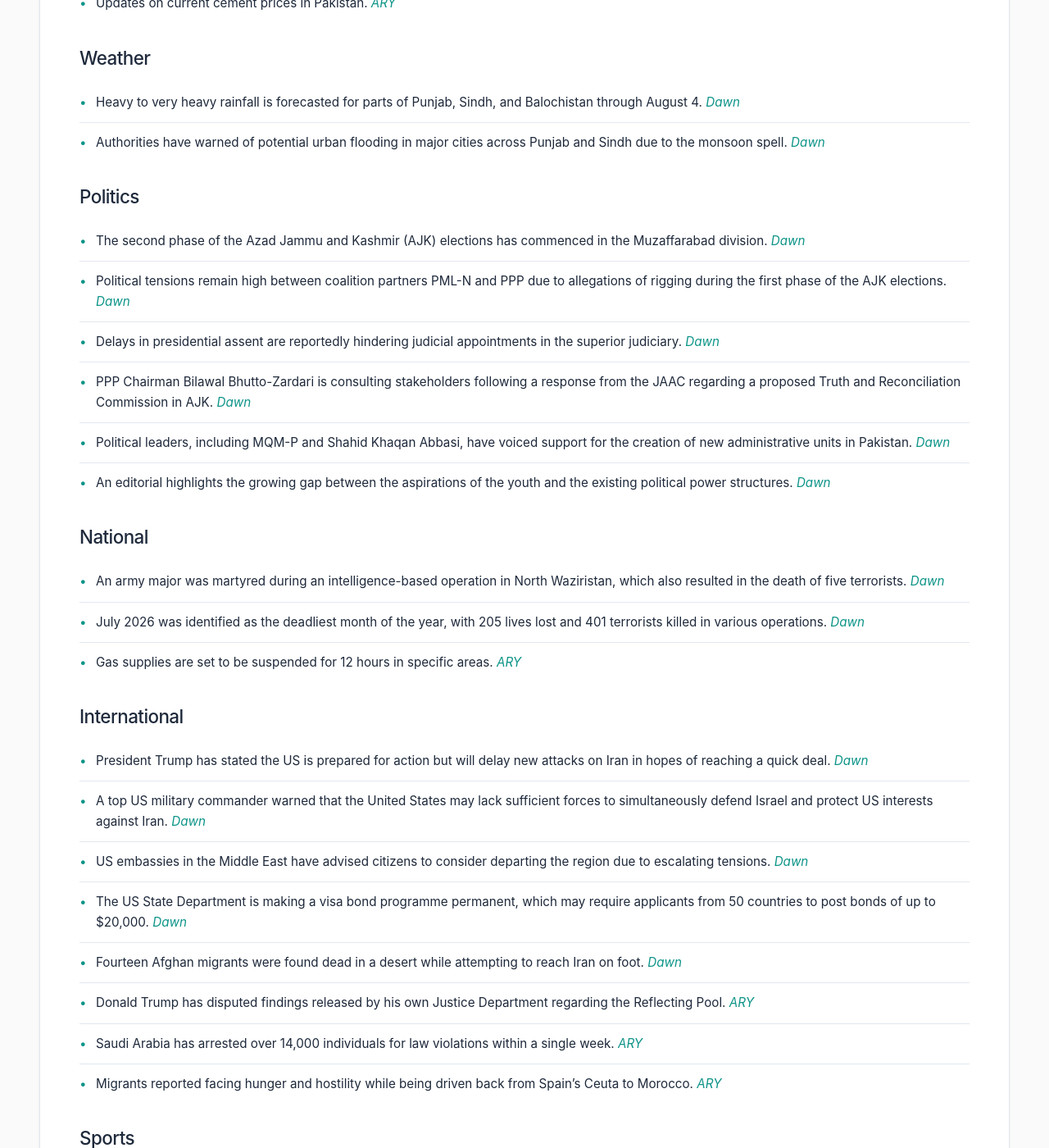
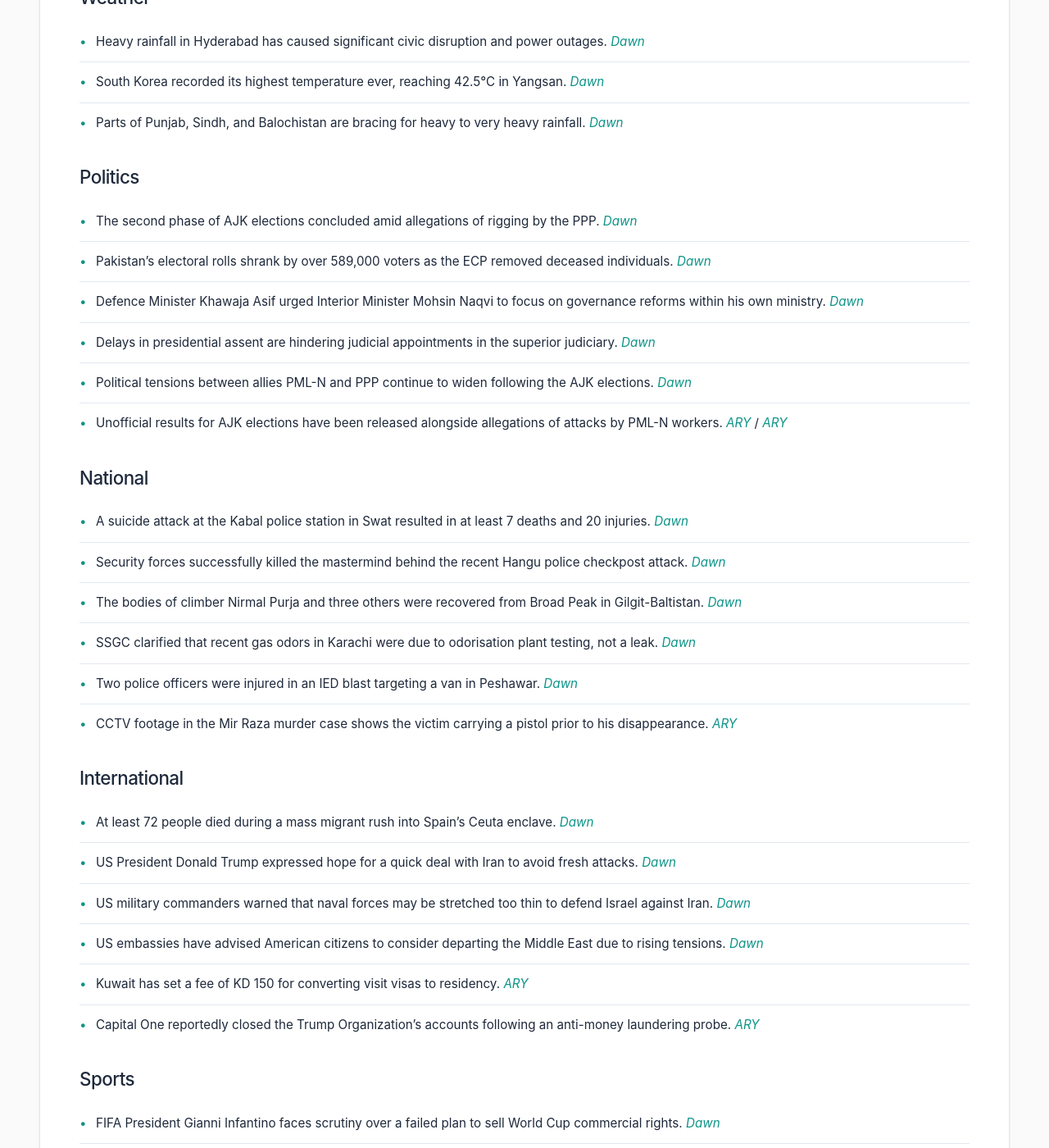
Before and after one commit to zsubzwary/news, a Jekyll site: the page built from en/index.md, in a window 1280 px wide and 1400 px high, scrolled down 598 px. Shown: the whole window at 82% size. Built offline with Jekyll 4.4.1, drawn with Linux system fonts in a browser that asks for light colours; some web fonts are replaced; comment, search, counter and statistics services are not loaded; some of the changed text lies outside the part shown.

Commit message:
DateTime; 2026-08-02T16:03:22.667Z

```diff
--- a/en/index.md
+++ b/en/index.md
@@ -4,47 +4,51 @@ title: Pakistan News Briefing
 lang: en
 ---
 
-Published at: 02-Aug-2026 09:03PKT
+Published at: 02-Aug-2026 21:03PKT
 
-Time to read: 4 mins
+Time to read: 3 mins
 
 ### Economy
-- Iranian oil smuggling has reportedly declined by 60% following incidents where tankers were hit in Balochistan. *[Dawn](https://www.dawn.com/news/2020065/iranian-oil-smuggling-drops-60pc-claim-sources)*
-- Debates continue regarding Pakistan's auto industry policy, balancing the need for lower tariffs against manufacturer concerns over job losses and investments. *[Dawn](https://www.dawn.com/news/2020071/rethinking-the-auto-policy)*
-- Updates on current cement prices in Pakistan. *[ARY](https://arynews.tv/cement-price-in-pakistan-today-august-1-2026)*
+- Pakistan's textile trade is facing reputational challenges in Europe regarding labor standards. *[Dawn](https://www.dawn.com/news/2020141/guilty-until-proven-innocent-pakistans-textile-trade-on-trial)*
+- Smuggling of Iranian oil in Balochistan has seen a 60% decline following attacks on tankers. *[Dawn](https://www.dawn.com/news/2020065/iranian-oil-smuggling-drops-60pc-claim-sources)*
 
 ### Weather
-- Heavy to very heavy rainfall is forecasted for parts of Punjab, Sindh, and Balochistan through August 4. *[Dawn](https://www.dawn.com/news/2020036/most-parts-of-country-brace-for-heavy-rains)*
-- Authorities have warned of potential urban flooding in major cities across Punjab and Sindh due to the monsoon spell. *[Dawn](https://www.dawn.com/news/2020068/urban-flooding)*
+- Heavy rainfall in Hyderabad has caused significant civic disruption and power outages. *[Dawn](https://www.dawn.com/news/2020152/routine-life-disrupted-in-hyderabad-after-rain-lashes-city)*
+- South Korea recorded its highest temperature ever, reaching 42.5°C in Yangsan. *[Dawn](https://www.dawn.com/news/2020115/south-korea-records-its-highest-ever-temperature-of-425c)*
+- Parts of Punjab, Sindh, and Balochistan are bracing for heavy to very heavy rainfall. *[Dawn](https://www.dawn.com/news/2020036/most-parts-of-country-brace-for-heavy-rains)*
 
 ### Politics
-- The second phase of the Azad Jammu and Kashmir (AJK) elections has commenced in the Muzaffarabad division. *[Dawn](https://www.dawn.com/news/2020095/second-phase-of-ajk-polls-begins-in-muzaffarabad-division)*
-- Political tensions remain high between coalition partners PML-N and PPP due to allegations of rigging during the first phase of the AJK elections. *[Dawn](https://www.dawn.com/news/2020046/allies-rift-continues-to-widen-as-ajk-polls-enter-2nd-phase)*
-- Delays in presidential assent are reportedly hindering judicial appointments in the superior judiciary. *[Dawn](https://www.dawn.com/news/2020043/presidential-nod-delay-hits-judiciary-appointments)*
-- PPP Chairman Bilawal Bhutto-Zardari is consulting stakeholders following a response from the JAAC regarding a proposed Truth and Reconciliation Commission in AJK. *[Dawn](https://www.dawn.com/news/2019950/bilawal-receives-jaac-response-on-reconciliation-commission-says-ajk-pm-to-consult-stakeholders-on-way-forward)*
-- Political leaders, including MQM-P and Shahid Khaqan Abbasi, have voiced support for the creation of new administrative units in Pakistan. *[Dawn](https://www.dawn.com/news/2019935/enough-is-enough-mqm-p-leaders-shahid-khaqan-back-creation-of-new-administrative-units)*
-- An editorial highlights the growing gap between the aspirations of the youth and the existing political power structures. *[Dawn](https://www.dawn.com/news/2020076/power-and-youth)*
+- The second phase of AJK elections concluded amid allegations of rigging by the PPP. *[Dawn](https://www.dawn.com/news/2020095/second-phase-of-ajk-polls-conclude-amid-renewed-rigging-allegations-by-ppp)*
+- Pakistan's electoral rolls shrank by over 589,000 voters as the ECP removed deceased individuals. *[Dawn](https://www.dawn.com/news/2020147/electoral-rolls-shrink-by-589458-in-less-than-two-months-as-ecp-removes-1.48m-deceased-voters)*
+- Defence Minister Khawaja Asif urged Interior Minister Mohsin Naqvi to focus on governance reforms within his own ministry. *[Dawn](https://www.dawn.com/news/2020112/asif-reacts-to-naqvis-call-for-governance-reset-urges-him-to-begin-with-his-own-ministry-or-pcb)*
+- Delays in presidential assent are hindering judicial appointments in the superior judiciary. *[Dawn](https://www.dawn.com/news/2020043/presidential-nod-delay-hits-judiciary-appointments)*
+- Political tensions between allies PML-N and PPP continue to widen following the AJK elections. *[Dawn](https://www.dawn.com/news/2020046/allies-rift-continues-to-widen-as-ajk-polls-enter-2nd-phase)*
+- Unofficial results for AJK elections have been released alongside allegations of attacks by PML-N workers. *[ARY](https://arynews.tv/ajk-elections-phase-ii-unofficial-results)* / *[ARY](https://arynews.tv/ajk-elections-latif-akbar-alleges-attack-by-pml-n-workers)*
 
 ### National
-- An army major was martyred during an intelligence-based operation in North Waziristan, which also resulted in the death of five terrorists. *[Dawn](https://www.dawn.com/news/2019936/army-major-martyred-in-north-waziristan-ibo-ispr)*
-- July 2026 was identified as the deadliest month of the year, with 205 lives lost and 401 terrorists killed in various operations. *[Dawn](https://www.dawn.com/news/2019937/july-deadliest-month-of-2026-as-205-lives-lost-401-terrorists-killed-picss)*
-- Gas supplies are set to be suspended for 12 hours in specific areas. *[ARY](https://arynews.tv/gas-supply-to-be-suspended-in-these-areas-for-12-hours)*
+- A suicide attack at the Kabal police station in Swat resulted in at least 7 deaths and 20 injuries. *[Dawn](https://www.dawn.com/news/2020154/at-least-7-killed-20-injured-in-suicide-attack-on-kabal-police-station-in-swat)*
+- Security forces successfully killed the mastermind behind the recent Hangu police checkpost attack. *[Dawn](https://www.dawn.com/news/2020144/security-forces-kill-mastermind-of-hangu-police-checkpost-attack-sources)*
+- The bodies of climber Nirmal Purja and three others were recovered from Broad Peak in Gilgit-Baltistan. *[Dawn](https://www.dawn.com/news/2020134/bodies-of-nepalese-climber-nirmal-purja-3-other-mountaineers-recovered-on-broad-peak-alpine-club)*
+- SSGC clarified that recent gas odors in Karachi were due to odorisation plant testing, not a leak. *[Dawn](https://www.dawn.com/news/2020140/ssgc-assures-citizens-there-is-no-gas-leak-says-odourisation-plant-testing-led-to-complaints)*
+- Two police officers were injured in an IED blast targeting a van in Peshawar. *[Dawn](https://www.dawn.com/news/2020137/2-cops-injured-in-ied-blast-targeting-police-van-in-peshawar)*
+- CCTV footage in the Mir Raza murder case shows the victim carrying a pistol prior to his disappearance. *[ARY](https://arynews.tv/mir-raza-murder-case-cctv-shows-victim-carrying-pistol)*
 
 ### International
-- President Trump has stated the US is prepared for action but will delay new attacks on Iran in hopes of reaching a quick deal. *[Dawn](https://www.dawn.com/news/2020104/trump-says-us-locked-and-loaded-but-will-hold-off-on-fresh-iran-attack-in-hope-of-quick-deal)*
-- A top US military commander warned that the United States may lack sufficient forces to simultaneously defend Israel and protect US interests against Iran. *[Dawn](https://www.dawn.com/news/2020037/us-may-not-have-enough-forces-to-defend-israel-against-iran)*
-- US embassies in the Middle East have advised citizens to consider departing the region due to escalating tensions. *[Dawn](https://www.dawn.com/news/2020047/us-govt-advises-americans-to-leave-mideast)*
-- The US State Department is making a visa bond programme permanent, which may require applicants from 50 countries to post bonds of up to $20,000. *[Dawn](https://www.dawn.com/news/2019949/us-to-make-visa-bond-programme-permanent-for-people-from-dozens-of-countries)*
-- Fourteen Afghan migrants were found dead in a desert while attempting to reach Iran on foot. *[Dawn](https://www.dawn.com/news/2020038/14-afghan-migrants-found-dead-in-desert)*
-- Donald Trump has disputed findings released by his own Justice Department regarding the Reflecting Pool. *[ARY](https://arynews.tv/trump-disputes-his-own-justice-department-findings)*
-- Saudi Arabia has arrested over 14,000 individuals for law violations within a single week. *[ARY](https://arynews.tv/saudi-arabia-arrests-over-14000-law-violators-in-one-week)*
-- Migrants reported facing hunger and hostility while being driven back from Spain’s Ceuta to Morocco. *[ARY](https://arynews.tv/ceuta-a-harsh-reality-for-migrants-seeking-hope)*
+- At least 72 people died during a mass migrant rush into Spain’s Ceuta enclave. *[Dawn](https://www.dawn.com/news/2020149/at-least-72-died-in-spains-ceuta-migrant-rush)*
+- US President Donald Trump expressed hope for a quick deal with Iran to avoid fresh attacks. *[Dawn](https://www.dawn.com/news/2020104/trump-says-us-locked-and-loaded-but-will-hold-off-on-fresh-iran-attack-in-hope-of-quick-deal)*
+- US military commanders warned that naval forces may be stretched too thin to defend Israel against Iran. *[Dawn](https://www.dawn.com/news/2020037/us-may-not-have-enough-forces-to-defend-israel-against-iran)*
+- US embassies have advised American citizens to consider departing the Middle East due to rising tensions. *[Dawn](https://www.dawn.com/news/2020047/us-govt-advises-americans-to-leave-mideast)*
+- Kuwait has set a fee of KD 150 for converting visit visas to residency. *[ARY](https://arynews.tv/kuwait-sets-kd-150-fee-to-convert-visit-visa-to-residency)*
+- Capital One reportedly closed the Trump Organization's accounts following an anti-money laundering probe. *[ARY](https://arynews.tv/capital-one-says-it-closed-trump-organizations-accounts-after-anti-money-laundering-probe)*
 
 ### Sports
-- FIFA President Infantino’s future is reportedly in jeopardy following a failed private equity gamble. *[ARY](https://arynews.tv/infantinos-fifa-future-in-jeopardy)*
+- FIFA President Gianni Infantino faces scrutiny over a failed plan to sell World Cup commercial rights. *[Dawn](https://www.dawn.com/news/2020133/fifa-chief-infantinos-position-looks-unacceptable-head-of-european-leagues-says)*
+- Erling Haaland's market value has been highlighted following the 2026 FIFA World Cup. *[ARY](https://arynews.tv/fifa-world-cup-2026-made-erling-haaland-priceless)*
+
+### Health
+- A Salmonella outbreak in Louisiana has been linked to a massive egg recall. *[ARY](https://arynews.tv/louisiana-reports-salmonella-outbreak-linked-to-massive-egg-recall-brands-lot-codes-and-symptoms)*
+- Nicole ‘Snooki’ Polizzi provided an update on her recovery following a cervical cancer hysterectomy. *[ARY](https://arynews.tv/nicole-snooki-polizzi-shares-candid-recovery-update-following-cervical-cancer-hysterectomy)*
 
 ### Other
-- Renowned mountaineer Nirmal Purja and his team tragically perished in an avalanche on Broad Peak. *[Dawn](https://www.dawn.com/news/2019914/renowned-mountaineer-nirmal-purja-others-perish-in-broad-peak-avalanche-climbing-company-confirms)*
-- Prince William paid heartfelt tribute to the late mountaineer Nirmal Purja. *[ARY](https://arynews.tv/prince-william-pays-heartfelt-tribute-to-nirmal-purja)*
-- Social media trends include a viral statement by Taylor Fritz and claims regarding a guest at Brooklyn Beckham's wedding. *[ARY](https://arynews.tv/taylor-fritzs-sydney-sweeney-statement-goes-viral)* | *[ARY](https://arynews.tv/brooklyn-beckham-wedding-guest-makes-shocking-claim)*
-- Discussions regarding a 'Barbie' sequel have hit a roadblock due to a dispute over offers. *[ARY](https://arynews.tv/barbie-sequel-talks-hit-roadblock-over-offer-dispute)*
+- A new video featuring Princess Kate and Prince William has been released. *[ARY](https://arynews.tv/princess-kate-williams-sweet-video-clip-with-a-message)*
+- Actor Tom Holland has teased a potential appearance in 'Avengers: Doomsday'. *[ARY](https://arynews.tv/tom-holland-teases-possible-avengers-doomsday-appearance)*
```
